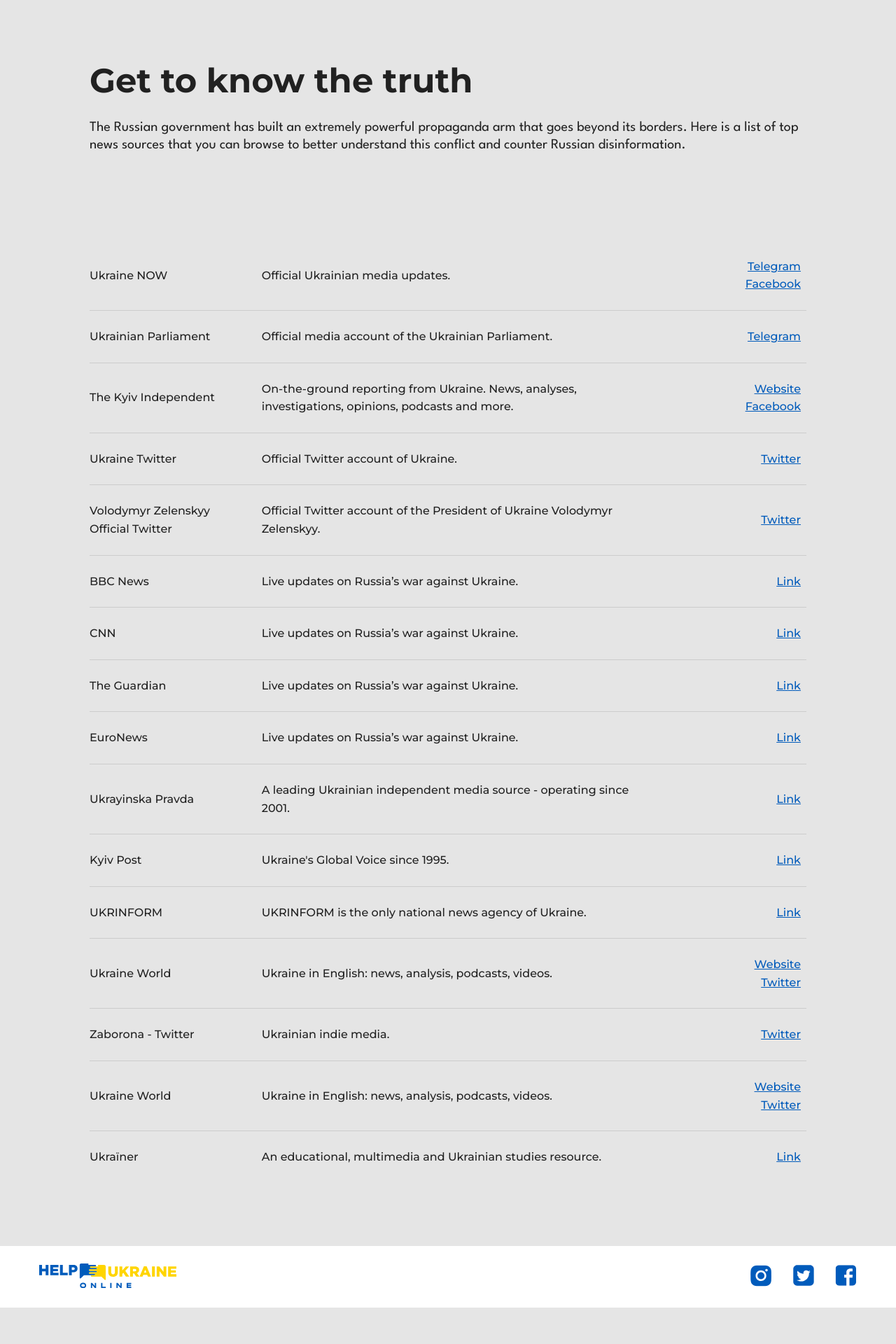
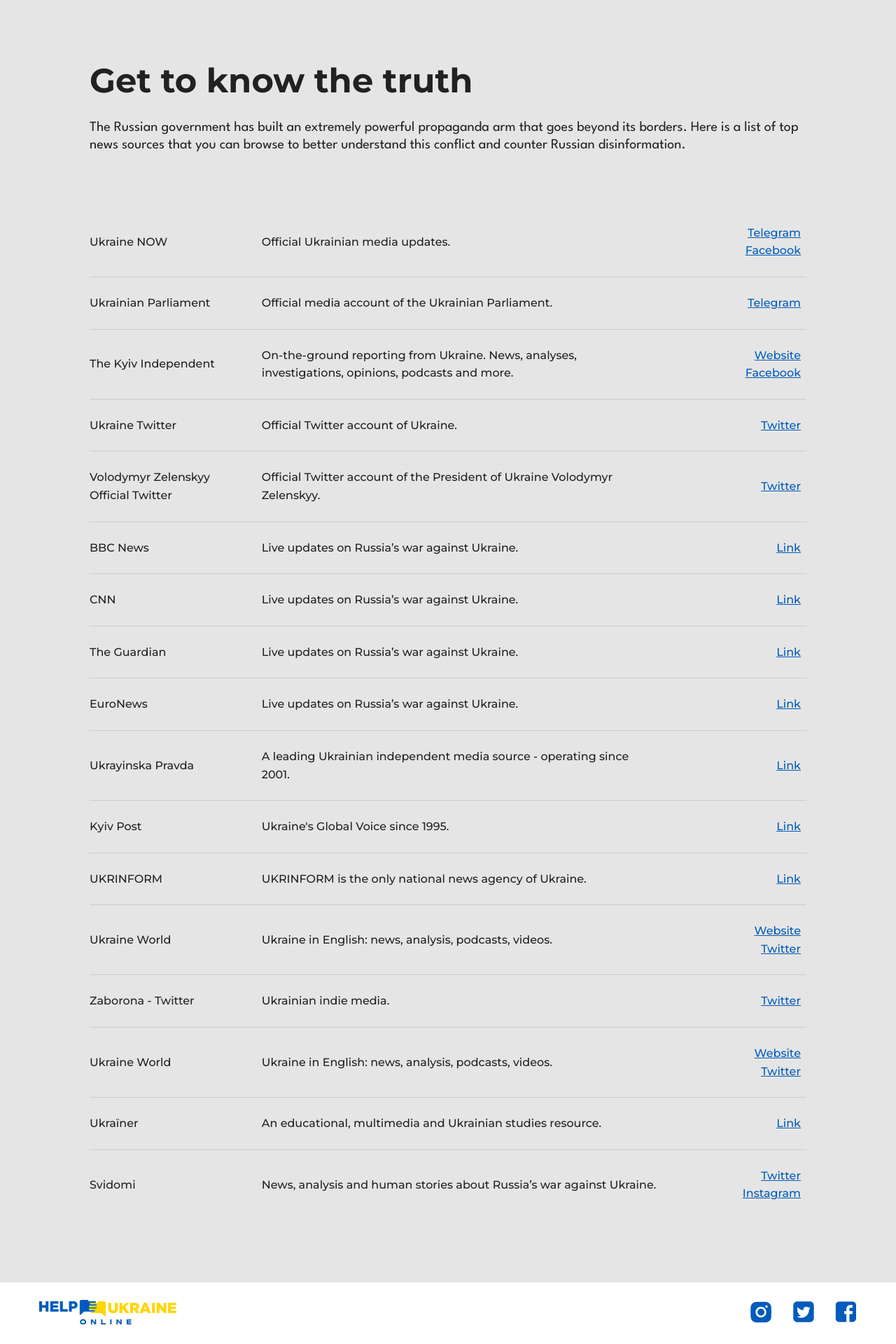
Before and after one commit to s7kind/helpukraine, a Next.js app: page /trusted-sources in a window 1280 px wide. Shown: the part 631-2551 px from the top of the page at 70% size. Before the commit the page ends 2499 px from the top, so only its background shows below. Built offline with nearby package versions, Linux system fonts and the light colour scheme.

Commit message:
updating main page content and trusted source

```diff
--- a/components/Home Page/hero.js
+++ b/components/Home Page/hero.js
@@ -54,7 +54,7 @@
                 <div className="container">
                     <div className={styles.hero__info}>
                         <h1>Stop Putin Stop War</h1>
-                        <p>On February 24, Russia started war with Ukraine. Each passing day brings more death and
+                        <p>On February 24, Russia has launched an all-out invasion of Ukraine by land, air and sea. Each passing day brings more death and
                             destruction, with an increasing threat to the world as we know it. With your help, we
                             can stop Putin, end suffering, and avoid global catastrophe.</p>
                         <div className={styles.hero__buttons}>
--- a/pages/trusted-sources.js
+++ b/pages/trusted-sources.js
@@ -35,13 +35,6 @@
                     <div className={pet_styles.main__container__content}>
                         <h3>Get to know the truth</h3>
                         <p>The Russian government has built an extremely powerful propaganda arm that goes beyond its borders. Here is a list of top news sources that you can browse to better understand this conflict and counter Russian disinformation.</p>
-                    </div>
-                    <div className="flex_table">
-                        <div className="flex_table__row">
-                            <div className="flex_table__col"></div>
-                            <div className="flex_table__col"></div>
-                            <div className="flex_table__col"></div>
-                        </div>
                     </div>
                     <div className="flex_table">
                         <div className="flex_table__row">
@@ -242,6 +235,24 @@
                                 </Link>
                             </div>
                         </div>
+                        <div className="flex_table">
+                            <div className="flex_table__row">
+                                <div className="flex_table__col">Svidomi</div>
+                                <div className="flex_table__col">News, analysis and human stories about Russia’s war against Ukraine.</div>
+                                <div className="flex_table__col">
+                                    <Link href="https://twitter.com/svidomi_en/">
+                                        <a>
+                                            <span>Twitter</span>
+                                        </a>
+                                    </Link><br/>
+                                    <Link href="https://www.instagram.com/svidomi_eng/">
+                                        <a>
+                                            <span>Instagram</span>
+                                        </a>
+                                    </Link>
+                                </div>
+                            </div>
+                        </div>
                     </div>
                 </section>
             </main>
```
